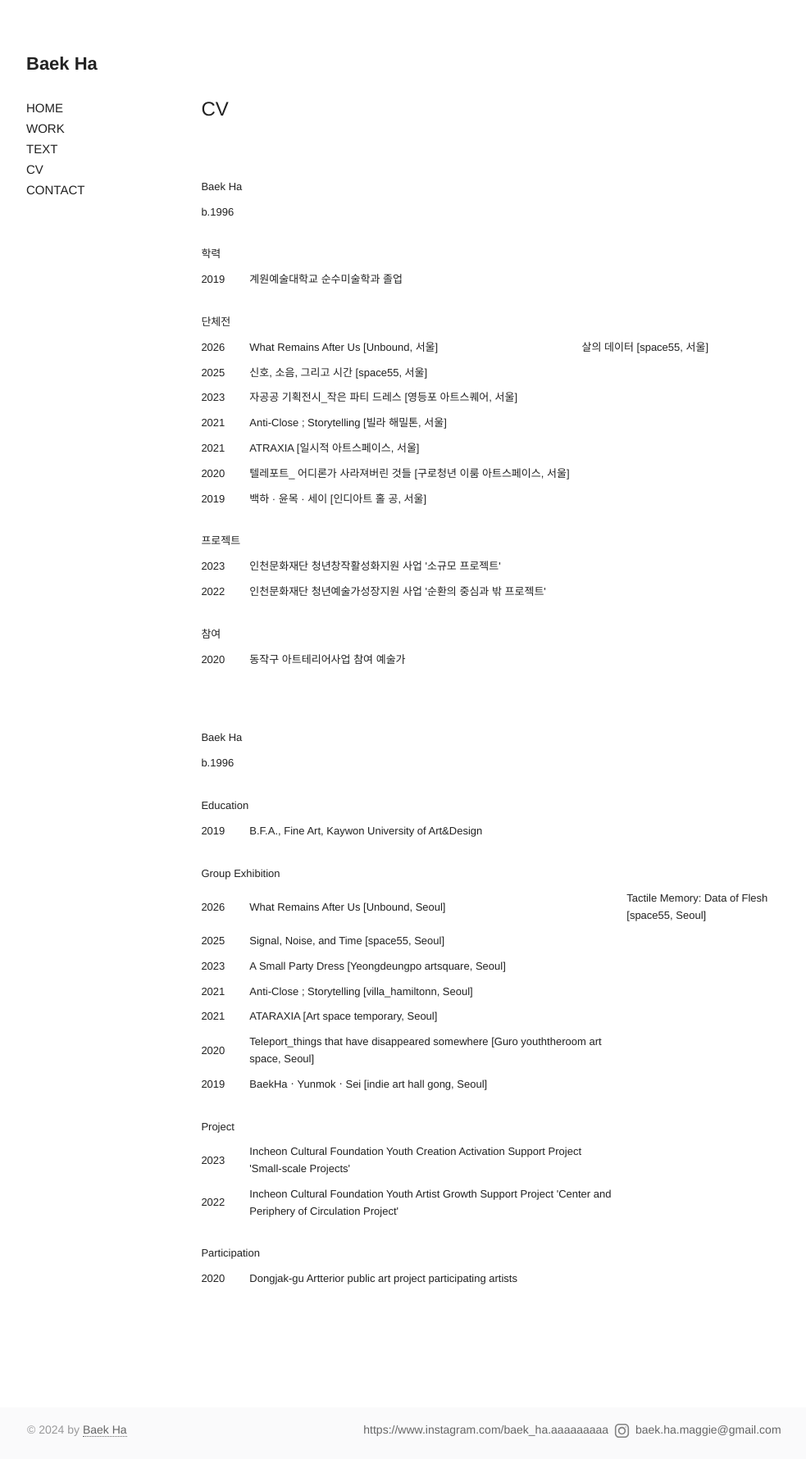
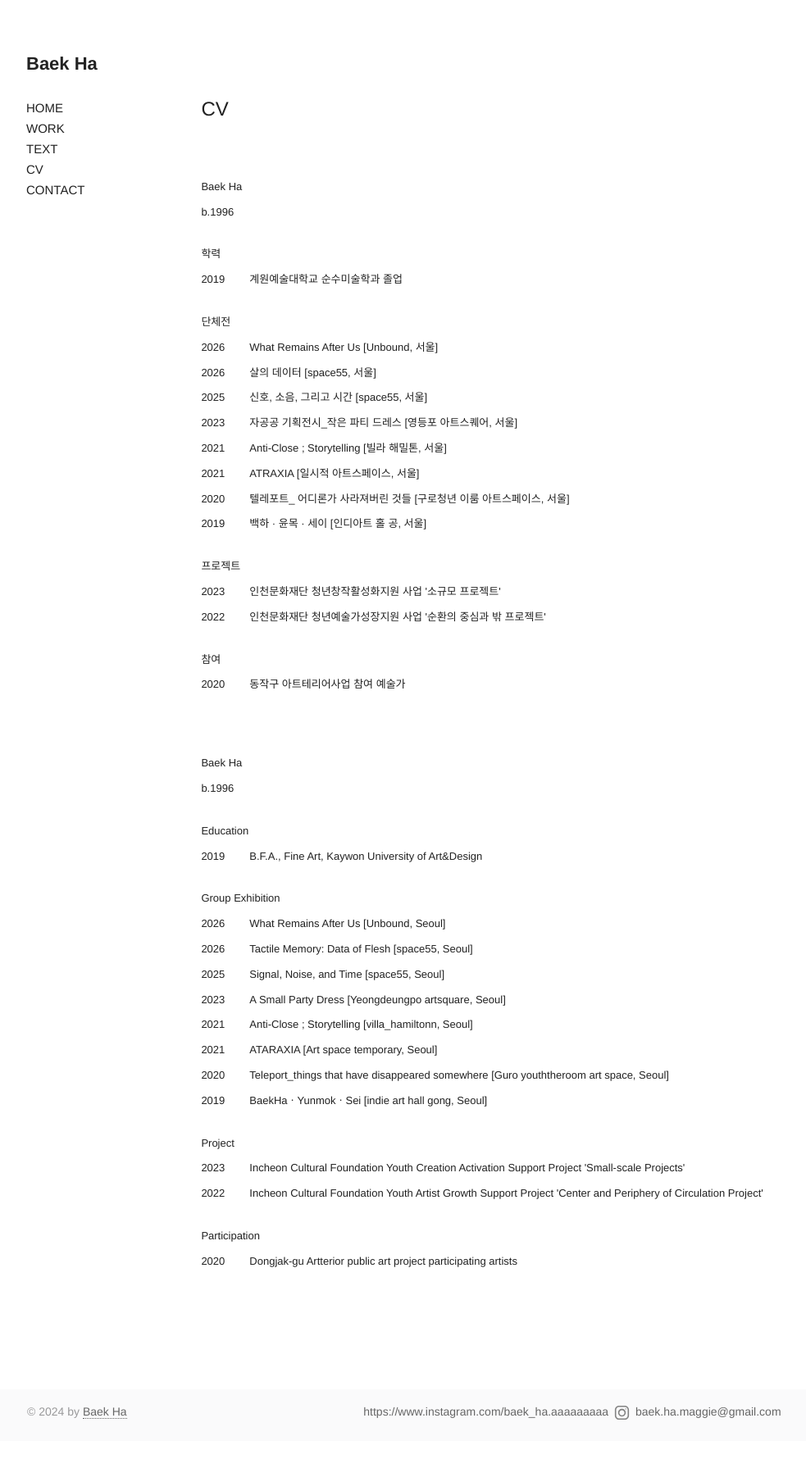
Before and after one commit to Baek-Ha/Baek-Ha.github.io, a Jekyll site: the page built from _posts/cv/2023-12-29-cv.md, in a window 1280 px wide. Shown: the whole page at 82% size, without its empty margins (123-1106 px from the left). Built offline with Jekyll 4.4.1, drawn with Linux system fonts in a browser that asks for light colours; after the commit the page ends 1758 px from its top, so only the background shows below that.

Commit message:
Update on 2026-3

```diff
--- a/_posts/cv/2023-12-29-cv.md
+++ b/_posts/cv/2023-12-29-cv.md
@@ -28,6 +28,9 @@ permalink: /cv
       <tr>
         <td>2026</td>
         <td>What Remains After Us [Unbound, 서울]</td>
+      </tr>
+      <tr>
+        <td>2026</td>
         <td>살의 데이터 [space55, 서울]</td>
       </tr>
       <tr>
@@ -95,6 +98,9 @@ permalink: /cv
       <tr>
         <td>2026</td>
         <td>What Remains After Us [Unbound, Seoul]</td>
+      </tr>
+      <tr>
+        <td>2026</td>
         <td>Tactile Memory: Data of Flesh [space55, Seoul]</td>
       </tr>
       <tr>
```
